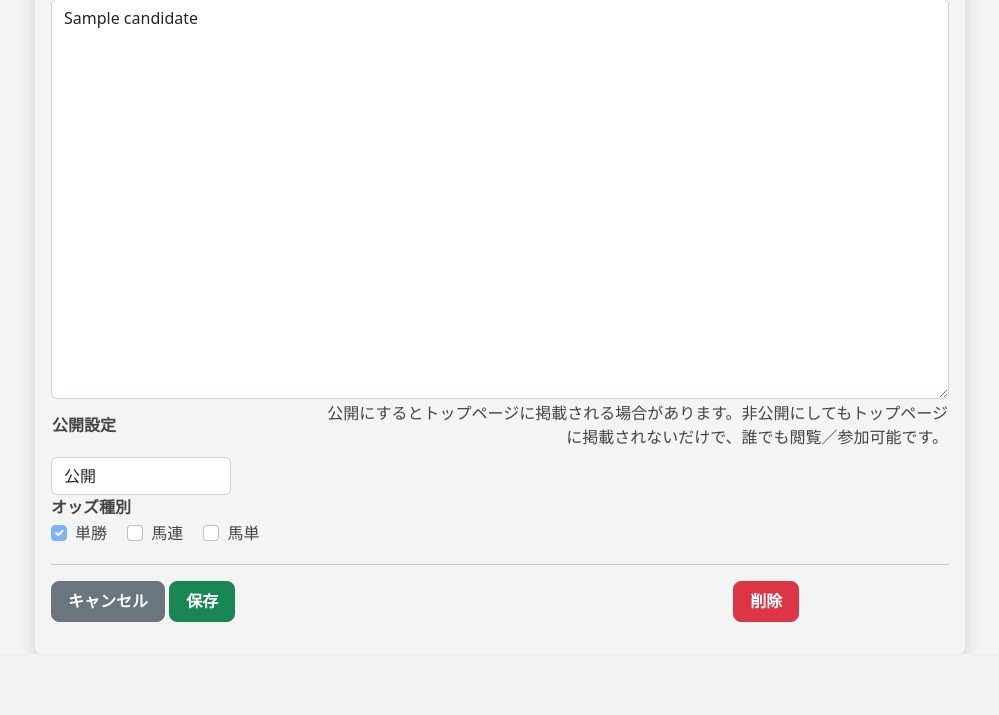
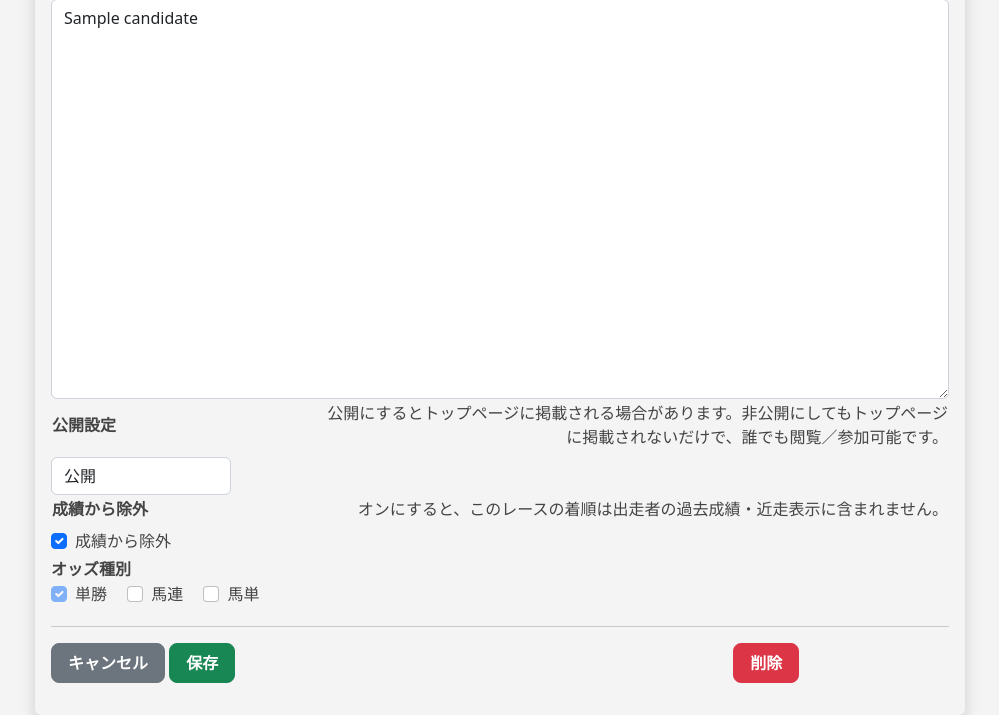
Before and after one commit to ratty27/odds, a Laravel app: template resources/views/game/edit.blade.php in a window 1280 px wide. Shown: the part 440-1155 px from the top of the page, without its empty margins (140-1139 px from the left). Before the commit the page ends 1094 px from the top, so only its background shows below. Run offline with Laravel 12, Linux system fonts and the light colour scheme; the template is opened without the code that fills it: most values are stand-ins (such as "Sample title", 1, 10 or a date in 2020).

Commit message:
Add recent form column and race history exclusion flag.
Co-authored-by: Cursor <cursoragent@cursor.com>

```diff
--- a/app/Http/Controllers/GameController.php
+++ b/app/Http/Controllers/GameController.php
@@ -113,12 +113,13 @@ class GameController extends Controller
 						$candidate_names = array_map('trim', $candidate_names);
 
 						$pubset = intval( $request->input('game_pubsetting') );
+						$exclude_history = $request->input('game_exclude_history') ? true : false;
 
 						// Update a game info.
 						$game_id = $request->input('game_id');
 						if( $game_id === 'new' )
 						{
-							Game::new_game($user->id, $name, $limit, $comment, $enabled, $candidate_names, $pubset);
+							Game::new_game($user->id, $name, $limit, $comment, $enabled, $candidate_names, $pubset, $exclude_history);
 						}
 						else
 						{
@@ -127,7 +128,7 @@ class GameController extends Controller
 							{
 								if( $user->admin || $game->user_id == $user->id )
 								{
-									$game->update_game($name, $limit, $comment, $enabled, $candidate_names, $pubset);
+									$game->update_game($name, $limit, $comment, $enabled, $candidate_names, $pubset, $exclude_history);
 								}
 							}
 						}
--- a/app/Models/Candidate.php
+++ b/app/Models/Candidate.php
@@ -31,6 +31,7 @@ class Candidate extends Model
 	/**
 	 *	Get race results for candidate names under the same organizer.
 	 *	Includes finished races (status=2) that have ranks, including the current race.
+	 *	Races with exclude_history enabled are omitted.
 	 *	Results are keyed by candidate name.
 	 *
 	 *	@param	int		$owner_user_id		Game organizer user id
@@ -49,6 +50,7 @@ class Candidate extends Model
 			->join('games', 'candidates.game_id', '=', 'games.id')
 			->where('games.user_id', $owner_user_id)
 			->where('games.status', 2)
+			->where('games.exclude_history', 0)
 			->whereIn('candidates.name', $names)
 			->where('candidates.result_rank', '>=', 0)
 			->orderBy('games.id', 'desc')
--- a/app/Models/Game.php
+++ b/app/Models/Game.php
@@ -25,7 +25,7 @@ class Game extends Model
 	/**
 	 *	Create new game
 	 */
-	public static function new_game($user_id, $name, $limit, $comment, $enabled, $candidate_names, $pubset)
+	public static function new_game($user_id, $name, $limit, $comment, $enabled, $candidate_names, $pubset, $exclude_history = false)
 	{
 		$game = new Game;
 		$game->name = $name;
@@ -38,6 +38,7 @@ class Game extends Model
 		$game->user_id = $user_id;
 		$game->next_update = date("Y/m/d H:i:s");
 		$game->exclusion_update = 0;
+		$game->exclude_history = $exclude_history ? 1 : 0;
 
 		$game->enabled = $enabled;
 
@@ -75,7 +76,7 @@ class Game extends Model
 	/**
 	 *	Update an existed game
 	 */
-	public function update_game($name, $limit, $comment, $enabled, $candidate_names, $pubset)
+	public function update_game($name, $limit, $comment, $enabled, $candidate_names, $pubset, $exclude_history = false)
 	{
 		$this->name = $name;
 		$this->limit = $limit;
@@ -87,6 +88,7 @@ class Game extends Model
 		$this->next_update = date("Y/m/d H:i:s");
 		$this->exclusion_update = 0;
 		$this->enabled = $enabled;
+		$this->exclude_history = $exclude_history ? 1 : 0;
 
 		if( $pubset == 0 )
 		{	// private
--- a/lang/en/odds.php
+++ b/lang/en/odds.php
@@ -51,6 +51,8 @@ return [
 	'game_public_setting_desc' => 'Public races may appear on the top page. Private races are still viewable and joinable; they are just not featured.',
 	'game_private' => 'Private',
 	'game_public' => 'Public',
+	'game_exclude_history' => 'Exclude from form',
+	'game_exclude_history_desc' => 'When enabled, this race result is omitted from entrant past results and recent form.',
 	'game_odds_type' => 'Odds type',
 	'game_edit' => 'Edit race',
 	'game_title_empty' => 'Please enter a race name.',
@@ -58,6 +60,7 @@ return [
 
 	'candidate_order' => 'No.',
 	'candidate_name' => 'Entrant',
+	'candidate_recent' => 'Form',
 	'candidate_odds' => 'Odds',
 	'candidate_favorite' => 'Favorite',
 	'candidate_result' => 'Result',
@@ -149,5 +152,5 @@ return [
 	'internal_error' => 'Internal error',
 
 	// css version
-	'css_ver' => '19',
+	'css_ver' => '20',
 ];
--- a/lang/ja/odds.php
+++ b/lang/ja/odds.php
@@ -51,6 +51,8 @@ return [
 	'game_public_setting_desc' => '公開にするとトップページに掲載される場合があります。非公開にしてもトップページに掲載されないだけで、誰でも閲覧／参加可能です。',
 	'game_private' => '非公開',
 	'game_public' => '公開',
+	'game_exclude_history' => '成績から除外',
+	'game_exclude_history_desc' => 'オンにすると、このレースの着順は出走者の過去成績・近走表示に含まれません。',
 	'game_odds_type' => 'オッズ種別',
 	'game_edit' => 'レース編集',
 	'game_title_empty' => 'レース名を入力してください。',
@@ -58,6 +60,7 @@ return [
 
 	'candidate_order' => '番号',
 	'candidate_name' => '出走者',
+	'candidate_recent' => '近走',
 	'candidate_odds' => 'オッズ',
 	'candidate_favorite' => '人気',
 	'candidate_result' => '結果',
@@ -149,5 +152,5 @@ return [
 	'internal_error' => '内部エラー',
 
 	// css version
-	'css_ver' => '19',
+	'css_ver' => '20',
 ];
--- a/public/css/odds.css
+++ b/public/css/odds.css
@@ -848,6 +848,16 @@ footer a:active,
 	padding-right: 1rem !important;
 }
 
+.odds-game-recent {
+	white-space: nowrap;
+	font-size: 0.9em;
+	font-variant-numeric: tabular-nums;
+	min-width: 4.5ch;
+	max-width: 7ch;
+	padding-left: 0.4rem !important;
+	padding-right: 0.4rem !important;
+}
+
 .odds-candidate-history-link {
 	padding: 0;
 	border: 0;
--- a/resources/views/game/edit.blade.php
+++ b/resources/views/game/edit.blade.php
@@ -105,6 +105,20 @@ if( $user->CanEditGame() )
             <option value="0">{{ __('odds.game_private') }}</option>
             <option value="1">{{ __('odds.game_public') }}</option>
           </select>
+        </div>
+        <div class="form-group text-start">
+          <label for="game_exclude_history" class="form-label">
+            <table style="width: 100%; table-layout: fixed;">
+              <tr>
+                <td class="col-md-3 text-start fw-bold">{{ __('odds.game_exclude_history') }}</td>
+                <td class="col-md-7 text-end">{{ __('odds.game_exclude_history_desc') }}</td>
+              </tr>
+            </table>
+          </label>
+          <div class="form-check">
+            <input type="checkbox" id="game_exclude_history" name="game_exclude_history" class="form-check-input" value="1" {{ !empty($game->exclude_history) ? 'checked' : '' }}>
+            <label class="form-check-label" for="game_exclude_history">{{ __('odds.game_exclude_history') }}</label>
+          </div>
         </div>
         <div class="text-start fw-bold">
           {{ __('odds.game_odds_type') }}
```
Also changed, not shown: resources/views/game/bet.blade.php (+12 -1 lines), resources/views/game/show.blade.php (+12 -1 lines), database/migrations/2026_11_27_000001_add_exclude_history_to_games.php (added).
